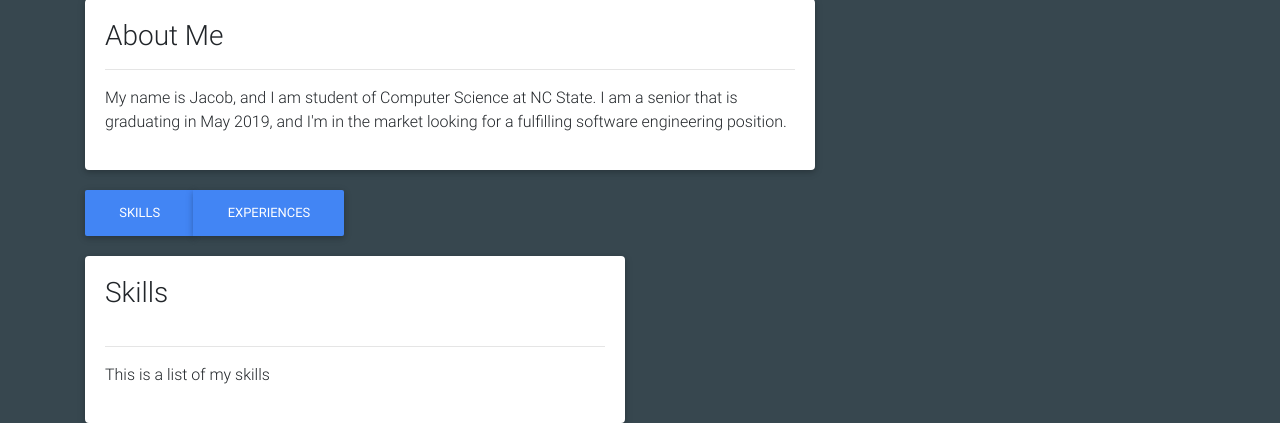
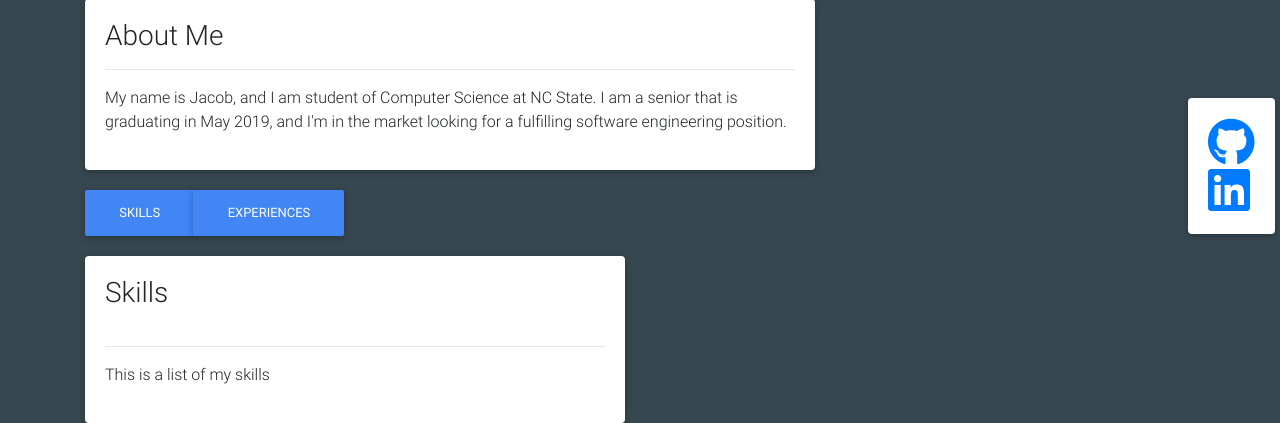
Before and after one commit to cake404/portfoliowebsite, a Django app: page / in a window 1280 px wide. Shown: the part 546-969 px from the top of the page. Run offline with Django 3.2, Linux system fonts and the light colour scheme; some libraries are stand-ins or nearby versions.

Commit message:
Added a social media bar that follows the screen as it scrolls

```diff
--- a/static/mdb/css/style.css
+++ b/static/mdb/css/style.css
@@ -9,18 +9,18 @@
     font-weight: 300;
 }
 
+#hidden-row {
+    position: fixed;
+    bottom: 20px;
+    right: 20px;
+}
+
 #projects_table .sorting_disabled {
     cursor: default;
 }
 
 .project-info-trigger, .tech-info-trigger {
     cursor: pointer;
-}
-
-ul.dashed {
-    list-style-type: circle;
-    list-style-position: outside;
-    text-align: left;
 }
 
 .with-padding {
@@ -49,6 +49,5 @@ ul.dashed {
 }
 
 .custom-primary-dark {
-    background-color: #263238
-    ;
+    background-color: #263238;
 }
--- a/templates/main_template.html
+++ b/templates/main_template.html
@@ -8,15 +8,16 @@
 <link href="{% static 'mdb/css/mdb.min.css' %}" rel="stylesheet">
 <!-- Custom css -->
 <link rel="stylesheet" type="text/css" href="{% static 'mdb/css/style.css' %}">
+<!-- FontAwesome css -->
+<link rel="stylesheet" href="https://use.fontawesome.com/releases/v5.7.1/css/all.css" integrity="sha384-fnmOCqbTlWIlj8LyTjo7mOUStjsKC4pOpQbqyi7RrhN7udi9RwhKkMHpvLbHG9Sr" crossorigin="anonymous">
 
 {% block css %}{% endblock %}
 </head>
 
 <body class="custom-primary">
+
     <header>
-        <div class="row">
-            <!--Grid column-->
-            <div class="col-md-12">
+        <!-- Website title-->
         <div class="card card-image bg text-white">
             <div class="d-flex align-items-center justify-content-center rgba-black-strong" id="title">
                 <div class="col-sm-4 text-center">
@@ -26,9 +27,8 @@
                 </div>
             </div>
         </div>
-            </div>
-        </div>
 
+        <!-- Navbar -->
         <nav class="navbar custom-primary-dark">
             <ul class="nav nav-pills">
                 <li class="nav-item">
@@ -43,6 +43,19 @@
     <main>
         {% block content %}{% endblock %}
     </main>
+
+    <!-- Hidden row to base the social media bar on -->
+    <div class="row" id="hidden-row"></div>
+
+
+    <!-- Social media buttons -->
+    <div class="card card-body" id="social-media-bar">
+        <div class="d-flex flex-column">
+            <a href="https://github.com/cake404" target="blank"><i class="fab fa-github fa-3x"></i></a>
+            <a href="#"><i class="fab fa-linkedin fa-3x"></i></a>
+        </div>
+    </div>
+
 </body>
 
 
@@ -69,6 +82,20 @@ else if (path_name == '/') {
 }
 
 $(active_pill).addClass('active');
+
+</script>
+
+<!-- Social media bar script -->
+<script type="text/javascript">
+    var ref = $('#hidden-row');
+    var pop = $('#social-media-bar');
+
+    var popper = new Popper(ref, pop, {
+        placement: 'top',
+    });
+
+    pop.show();
+
 </script>
 
 </html>
```
Lines whose indentation alone changed are shown as unchanged.
